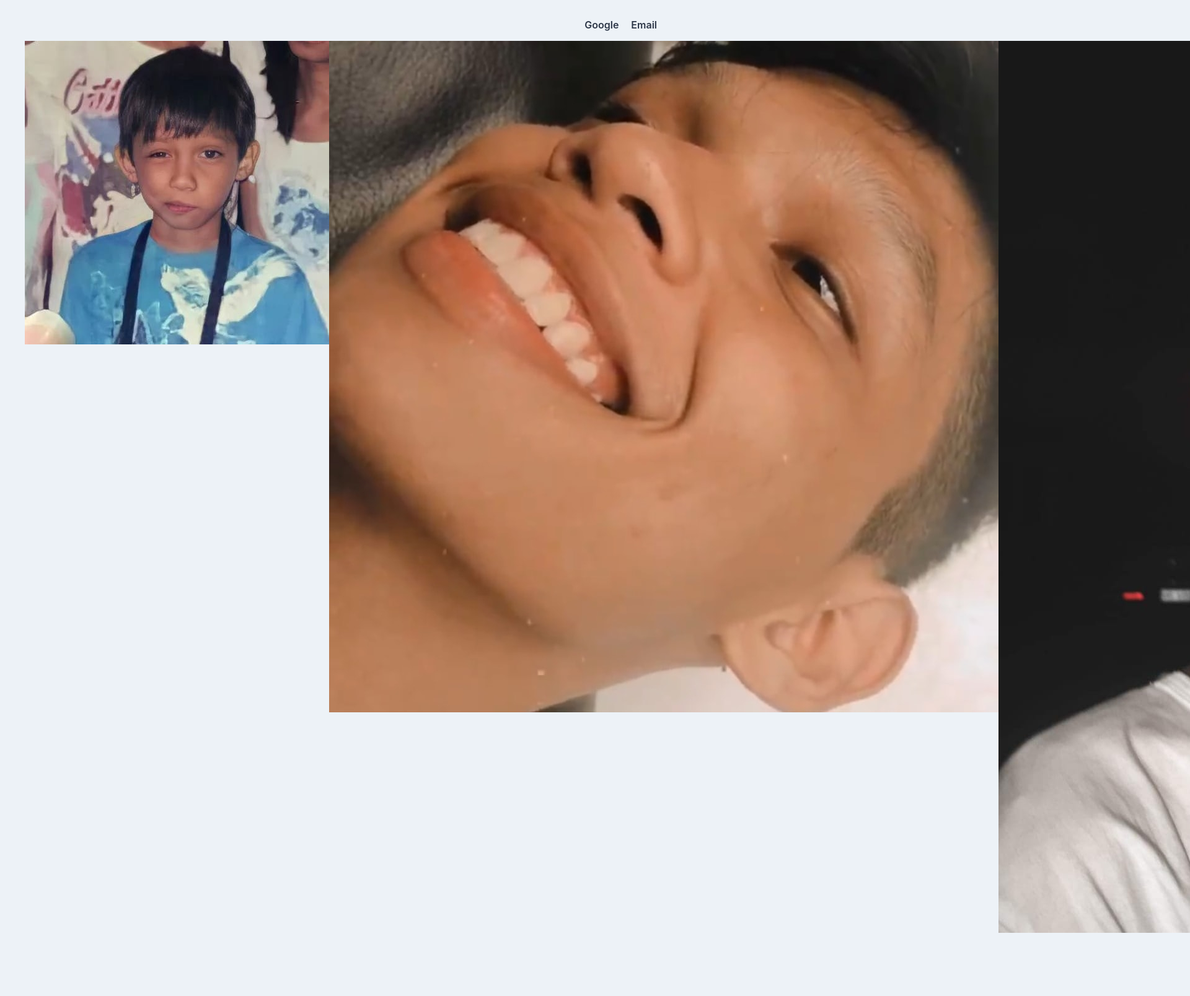
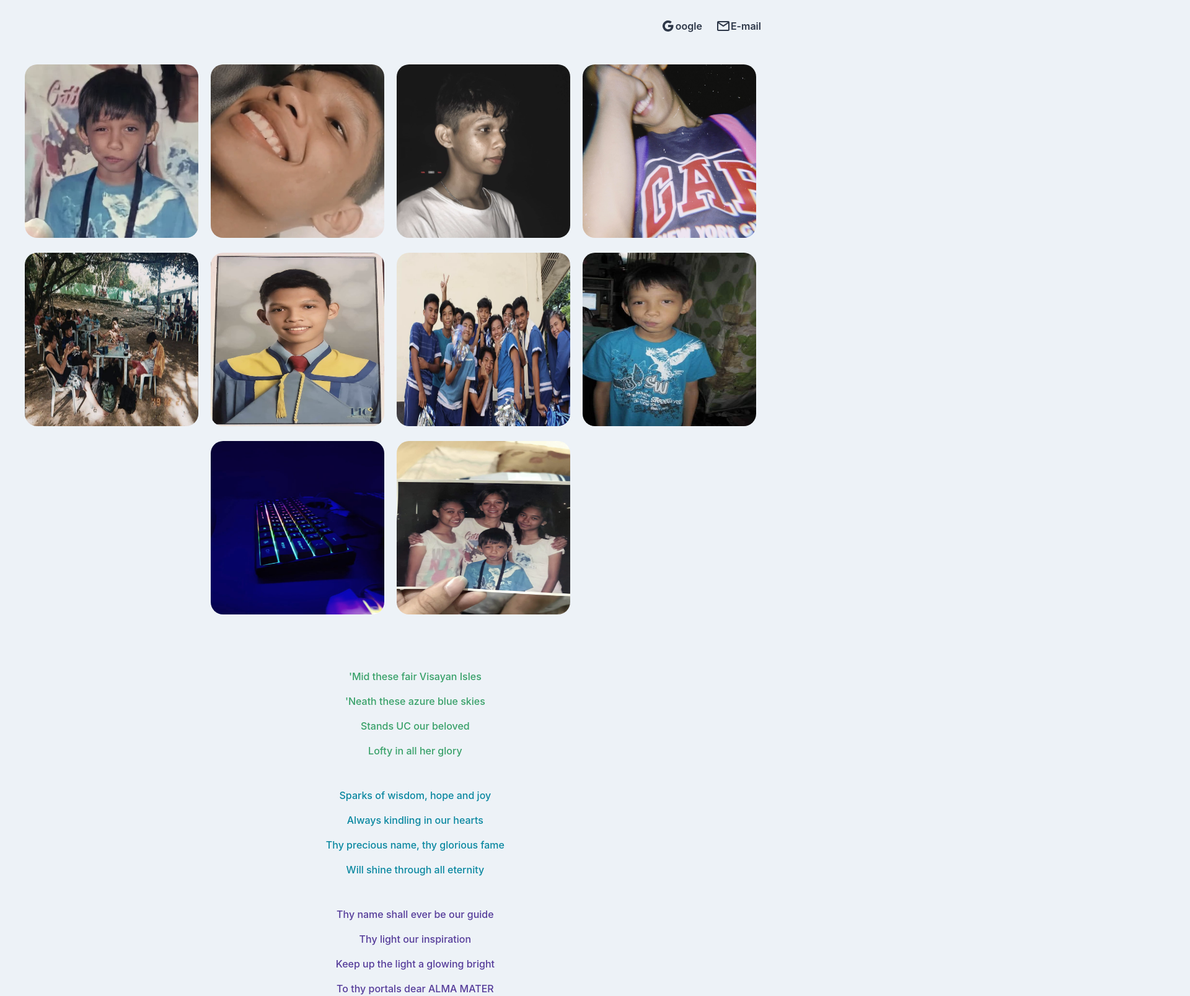
Before and after one commit to smkzzz/testrepo, a plain HTML site: page index.html in a window 1280 px wide. Shown: the top 1608 px of the page at 62% size, 1920 px wide, since content can reach past the window. Before the commit the page ends 1526 px from the top, so only its background shows below. Drawn offline with Linux system fonts and the light colour scheme.

Commit message:
All done

```diff
--- a/index.html
+++ b/index.html
@@ -5,73 +5,124 @@
     <meta http-equiv="X-UA-Compatible" content="IE=edge" />
     <meta name="viewport" content="width=device-width, initial-scale=1.0" />
     <title>Github | HTML Basic Exercise</title>
-    <link href='style.css' rel='stylesheet' type="text/css">
+    <link href="style.css" rel="stylesheet" type="text/css" />
   </head>
   <body>
     <div class="cointainer">
       <div class="navbar">
         <ul class="nav-menu">
           <li class="nav-item">
-            <a href="index.html" class="nav-link">Google</a>
+            <svg
+              width="24"
+              height="24"
+              viewBox="0 0 24 24"
+              fill="none"
+              xmlns="http://www.w3.org/2000/svg"
+            >
+              <path
+                d="M11.956 10.356V13.807H16.748C16.302 16 14.435 17.26 11.956 17.26C9.06851 17.2202 6.74862 14.8682 6.74862 11.9805C6.74862 9.09275 9.06851 6.74072 11.956 6.70098C13.1562 6.69954 14.3194 7.11605 15.246 7.87898L17.846 5.27898C14.8636 2.65705 10.508 2.31981 7.15752 4.45142C3.80707 6.58303 2.26698 10.6712 3.37821 14.4836C4.48943 18.296 7.98491 20.9164 11.956 20.914C16.423 20.914 20.485 17.665 20.485 11.98C20.4781 11.4326 20.411 10.8877 20.285 10.355L11.956 10.356Z"
+                fill="#2D3748"
+              />
+            </svg>
+            <a href="https://google.com" target="_blank" class="nav-link"
+              >oogle</a
+            >
           </li>
           <li class="nav-item">
-            <a href="gallery.html" class="nav-link">Email</a>
+            <svg
+              width="24"
+              height="24"
+              viewBox="0 0 24 24"
+              fill="none"
+              xmlns="http://www.w3.org/2000/svg"
+            >
+              <path
+                d="M20 20H4C2.89543 20 2 19.1046 2 18V5.913C2.04661 4.84255 2.92853 3.99899 4 4H20C21.1046 4 22 4.89543 22 6V18C22 19.1046 21.1046 20 20 20ZM4 7.868V18H20V7.868L12 13.2L4 7.868ZM4.8 6L12 10.8L19.2 6H4.8Z"
+                fill="#2D3748"
+              />
+            </svg>
+            <a
+              href="mailto:allanvillegas35@gmail.com?subject=Inquiry&body=This is a test email"
+              class="nav-link"
+              >E-mail</a
+            >
           </li>
         </ul>
       </div>
       <div class="main-content">
         <ul class="gallery">
           <li class="gallery-items">
-          <img
-            src="images/1.jpg"
-          />
+            <img src="images/1.jpg" />
           </li>
           <li class="gallery-items">
-         <img
-            src="images/2.jpg"
-          />
+            <img src="images/2.jpg" />
           </li>
           <li class="gallery-items">
-           <img
-            src="images/3.jpg"
-          />
+            <img src="images/3.jpg" />
           </li>
           <li class="gallery-items">
-          <img
-            src="images/4.jpg"
-          />
+            <img src="images/4.jpg" />
           </li>
           <li class="gallery-items">
-           <img
-            src="images/5.jpg"
-          />
+            <img src="images/5.jpg" />
           </li>
           <li class="gallery-items">
-        <img
-            src="images/6.jpg"
-          />
+            <img src="images/6.jpg" />
           </li>
           <li class="gallery-items">
-         <img
-            src="images/7.jpg"
-          />
+            <img src="images/7.jpg" />
           </li>
           <li class="gallery-items">
-         <img
-            src="images/8.jpg"
-          />
+            <img src="images/8.jpg" />
           </li>
           <li class="gallery-items">
-         <img
-            src="images/9.jpg"
-          />
+            <img src="images/9.jpg" />
           </li>
           <li class="gallery-items">
-         <img
-            src="images/10.jpg"
-          />
+            <img src="images/10.jpg" />
           </li>
         </ul>
+        <div class="hym">
+
+            <pre>
+              'Mid these fair Visayan Isles
+
+              'Neath these azure blue skies
+
+              Stands UC our beloved
+
+              Lofty in all her glory
+            </pre>
+            <pre>
+              Sparks of wisdom, hope and joy
+
+              Always kindling in our hearts
+
+              Thy precious name, thy glorious fame
+
+              Will shine through all eternity
+            </pre>
+            <pre>
+              Thy name shall ever be our guide
+
+              Thy light our inspiration
+
+              Keep up the light a glowing bright
+
+              To thy portals dear ALMA MATER
+
+            </pre>
+            <pre>
+              Hail! Praises be to thee
+
+              Onwards show us the way
+
+              Faithful and true we'll always be
+
+              To thee our ALMA MATER dear.
+            </pre>
+
+          </div>
       </div>
     </div>
   </body>
--- a/style.css
+++ b/style.css
@@ -3,6 +3,11 @@
   --bg-lighter-gray: #e2e8f0;
   --bg-light-gray: #cbd5e0;
   --dark: #2D3748;
+  --info:#2B6CB0;
+  --secondary: #0987A0;
+  --third: #553C9A;
+  --fourth: #97266D;
+  --fifth: #38A169;
 }
 
 body {
@@ -11,7 +16,12 @@ body {
     background: var(--bg);
     font-family: Poppins, -apple-system, BlinkMacSystemFont, "Segoe UI", Roboto, Oxygen, Ubuntu, Cantarell, "Open Sans", "Helvetica Neue", sans-serif;
 }
-
+pre {
+    font-weight: 500;
+    font-family: Poppins, -apple-system, BlinkMacSystemFont, "Segoe UI", Roboto, Oxygen, Ubuntu, Cantarell, "Open Sans", "Helvetica Neue", sans-serif;
+    color: var(--dark);
+    text-align: center;
+}
 a {
     text-decoration:none;
 }
@@ -34,15 +44,26 @@ li {
 .nav-menu {
     display: flex;
     align-items: center;
-    margin: auto 200px auto 0px;
+    margin: auto 30px auto 0px;
 }
 .nav-item {
     margin: auto 20px auto 0px;
+    display: flex;
+    justify-content: center;
+    align-items: center;
+    cursor: pointer;
 }
 .nav-item a {
     color: var(--dark);
     text-decoration: none;
     font-weight: 600;
+    margin-right: 2px;
+}
+.nav-item:hover a{
+    color: var(--info)
+}
+.nav-item:hover svg path {
+    fill:var(--info)
 }
 .main-content{
     padding:0px;
@@ -50,4 +71,48 @@ li {
 }
 .gallery {
     display: flex;
+    align-items: center;
+    justify-content: center;
+    flex-direction: row;
+    flex-wrap: wrap;
+    margin: 30px auto;
+    padding: 20px;
+    cursor: pointer;
+    transition: 0.4s;
 }
+.gallery-items {
+    margin: auto 20px 20px 0px;
+}
+.gallery-items img {
+    filter: grayscale(30%);
+    width: 280px;
+    height: 280px;
+    border-radius: 20px;
+    transition: 0.4s;
+}
+
+.gallery-items img:hover {
+    filter: grayscale(0%);
+    transform: scale(0.9, 0.9);
+}
+
+.hym {
+    display: flex;
+    flex-direction: column;
+    justify-content: center;
+    padding: 0;
+    margin: 0;
+}
+
+.hym pre:nth-child(1) {
+  color: var(--fifth);
+}
+.hym pre:nth-child(2) {
+  color: var(--secondary)
+}
+.hym pre:nth-child(3) {
+  color: var(--third)
+}
+.hym pre:nth-child(4) {
+  color: var(--fourth)
+}
```
Also changed, not shown: images/google.svg (added), images/mail.svg (added). Lines whose indentation alone changed are shown as unchanged.
